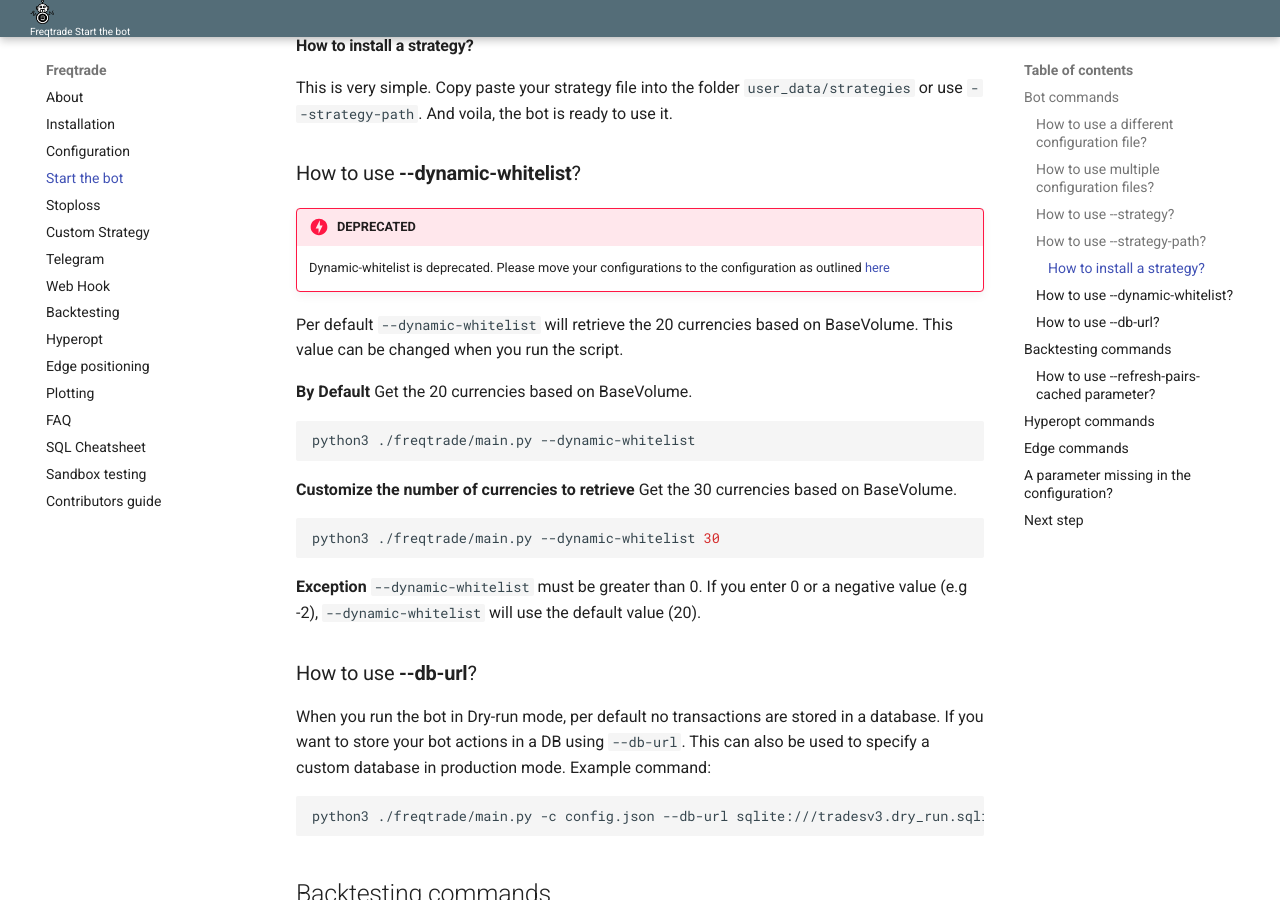
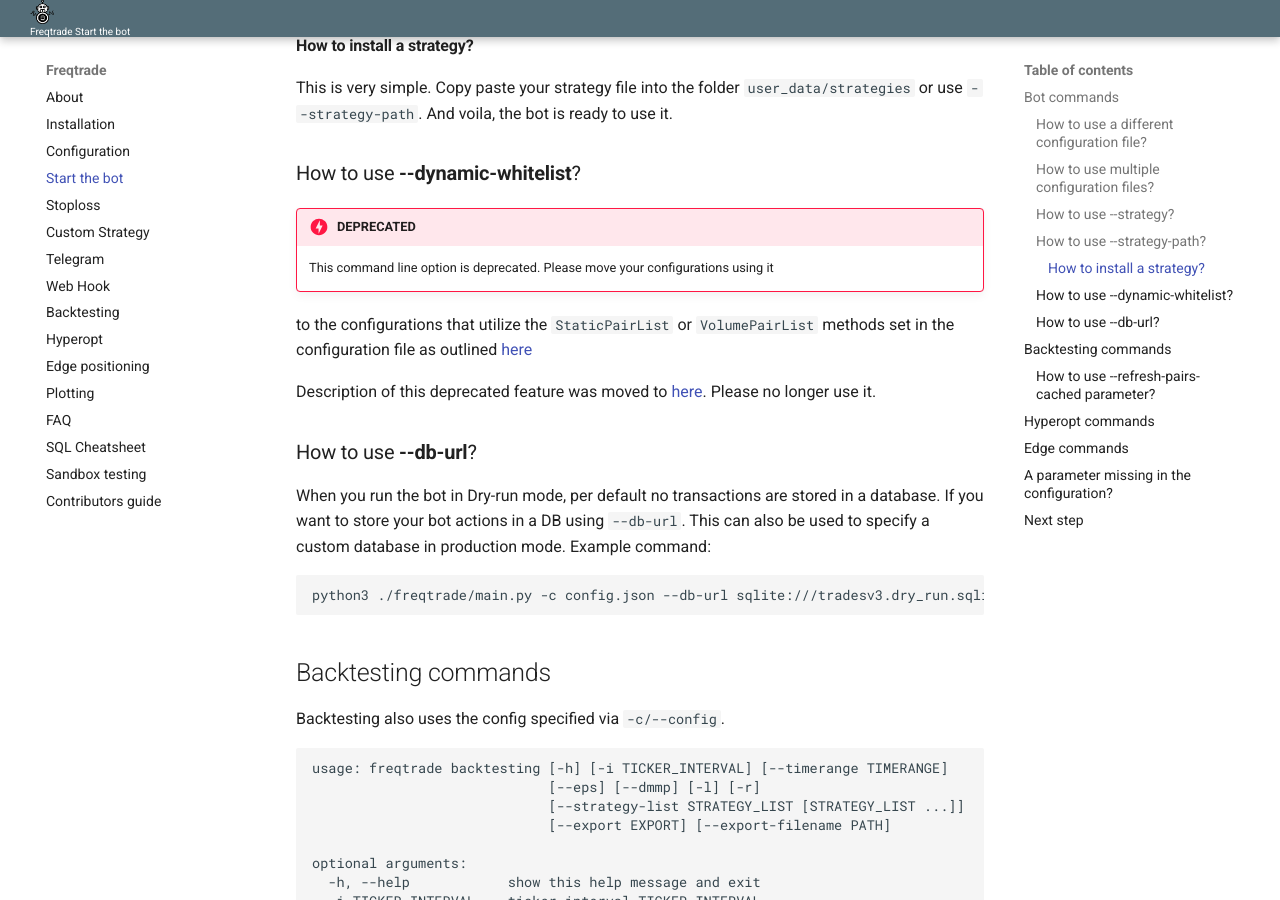
Before and after one commit to jacksonmori755/Crypto-trading-bot, an MkDocs documentation site: the page built from docs/bot-usage.md, in a window 1280 px wide and 900 px high, scrolled down 2325 px. Built offline with MkDocs 1.6.1 and Material for MkDocs 9.7.7, drawn with Linux system fonts in a browser that asks for light colours.

Commit message:
description for --dynamic-whitelist moved to new docs/deprecated.md

````diff
--- a/docs/bot-usage.md
+++ b/docs/bot-usage.md
@@ -78,7 +78,7 @@ prevent unintended disclosure of sensitive private data when you publish example
 of your configuration in the project issues or in the Internet.
 
 See more details on this technique with examples in the documentation page on
-[configuration](https://github.com/freqtrade/freqtrade/blob/develop/docs/bot-configuration.md).
+[configuration](bot-configuration.md).
 
 ### How to use **--strategy**?
 
@@ -101,7 +101,8 @@ python3 ./freqtrade/main.py --strategy AwesomeStrategy
 If the bot does not find your strategy file, it will display in an error
 message the reason (File not found, or errors in your code).
 
-Learn more about strategy file in [optimize your bot](https://github.com/freqtrade/freqtrade/blob/develop/docs/bot-optimization.md).
+Learn more about strategy file in
+[optimize your bot](bot-optimization.md).
 
 ### How to use **--strategy-path**?
 
@@ -119,29 +120,13 @@ This is very simple. Copy paste your strategy file into the folder
 ### How to use **--dynamic-whitelist**?
 
 !!! danger "DEPRECATED"
-    Dynamic-whitelist is deprecated. Please move your configurations to the configuration as outlined [here](/configuration/#dynamic-pairlists)
+    This command line option is deprecated. Please move your configurations using it
+to the configurations that utilize the `StaticPairList` or `VolumePairList` methods set
+in the configuration file
+as outlined [here](configuration/#dynamic-pairlists)
 
-Per default `--dynamic-whitelist` will retrieve the 20 currencies based
-on BaseVolume. This value can be changed when you run the script.
-
-**By Default**
-Get the 20 currencies based on BaseVolume.
-
-```bash
-python3 ./freqtrade/main.py --dynamic-whitelist
-```
-
-**Customize the number of currencies to retrieve**
-Get the 30 currencies based on BaseVolume.
-
-```bash
-python3 ./freqtrade/main.py --dynamic-whitelist 30
-```
-
-**Exception**
-`--dynamic-whitelist` must be greater than 0. If you enter 0 or a
-negative value (e.g -2), `--dynamic-whitelist` will use the default
-value (20).
+Description of this deprecated feature was moved to [here](deprecated.md).
+Please no longer use it.
 
 ### How to use **--db-url**?
 
--- /dev/null
+++ b/docs/deprecated.md
@@ -0,0 +1,29 @@
+# Deprecated features
+
+This page contains description of the command line arguments, configuration parameters
+and the bot features that were declared as DEPRECATED by the bot development team
+and are no longer supported. Please avoid their usage in your configuration.
+
+### The **--dynamic-whitelist** command line option
+
+Per default `--dynamic-whitelist` will retrieve the 20 currencies based
+on BaseVolume. This value can be changed when you run the script.
+
+**By Default**
+Get the 20 currencies based on BaseVolume.
+
+```bash
+python3 ./freqtrade/main.py --dynamic-whitelist
+```
+
+**Customize the number of currencies to retrieve**
+Get the 30 currencies based on BaseVolume.
+
+```bash
+python3 ./freqtrade/main.py --dynamic-whitelist 30
+```
+
+**Exception**
+`--dynamic-whitelist` must be greater than 0. If you enter 0 or a
+negative value (e.g -2), `--dynamic-whitelist` will use the default
+value (20).
````
